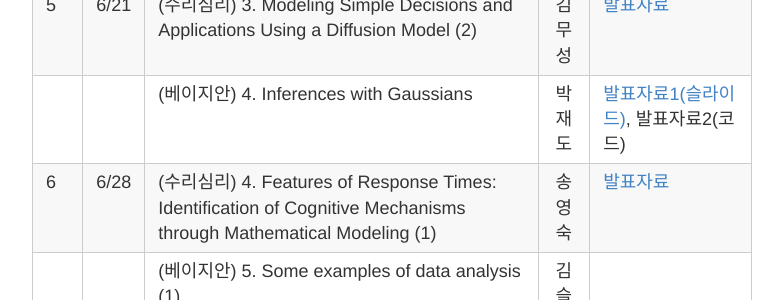
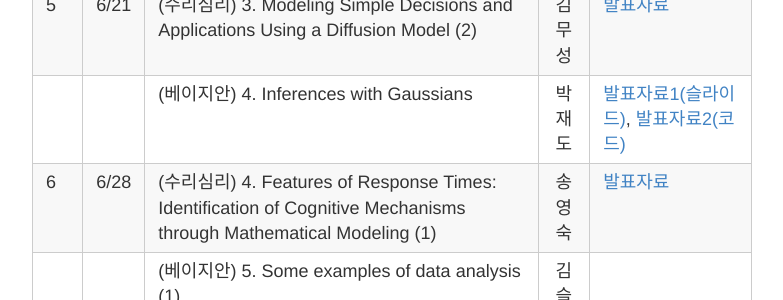
Before and after one commit to psygrammer/coco, a Jekyll site: the page built from _posts/2015-12-29-SCHEDULE.md, in a window 1280 px wide and 900 px high, scrolled down 3103 px. Shown: the part 151-451 px from the top of the window, without its empty margins (248-1031 px from the left). Built offline with Jekyll 4.4.1, drawn with Linux system fonts in a browser that asks for light colours; Markdown is read by kramdown in place of the engine named in the settings; part of the change alters nothing that is shown.

```diff
--- a/_posts/2015-12-29-SCHEDULE.md
+++ b/_posts/2015-12-29-SCHEDULE.md
@@ -57,7 +57,7 @@ title: 스터디 일정 & 커리큘럼 & 발표자료
 |    |     |(베이지안) 3. Inferences with binomials |권갑진|[발표자료1(슬라이드)](https://drive.google.com/file/d/0B3arPndQ9D39UTJmdmxaVDJ4czA/view), [발표자료2(슬라이드)](https://drive.google.com/file/d/0BxU3xhzTXd3kUThIcTBXMC1JalE/view), [발표자료3(코드)](https://github.com/psygrammer/coco/blob/master/part1/bayes/ch03/chapter3_inference_with_binomials.R)  |
 |    |     |(안드로이드 0) 보강 C. 안드로이드 오버뷰  |김슬|[발표자료](https://drive.google.com/file/d/0B_Ekt7icI0htUERGZS1sVlRwREk/view)|
 |  5 |6/21 |(수리심리) 3. Modeling Simple Decisions and Applications Using a Diffusion Model (2)|김무성| [발표자료](http://nbviewer.ipython.org/github/psygrammer/coco/blob/master/part1/compsy/ch03/03_Modeling_Simple_Decision_and_Applications_Using_a_Diffusion_Model.ipynb)|
-|    |     |(베이지안) 4. Inferences with Gaussians |박재도|[발표자료1(슬라이드)](https://drive.google.com/file/d/0BxU3xhzTXd3kRm9ib2phVHo4Nmc/view), 발표자료2(코드) |
+|    |     |(베이지안) 4. Inferences with Gaussians |박재도|[발표자료1(슬라이드)](https://drive.google.com/file/d/0BxU3xhzTXd3kRm9ib2phVHo4Nmc/view), [발표자료2(코드)](https://github.com/psygrammer/coco/blob/master/part1/bayes/ch04/BCM_4.R) |
 |  6 |6/28 |(수리심리) 4. Features of Response Times: Identification of Cognitive Mechanisms through Mathematical Modeling (1)|송영숙| [발표자료](https://drive.google.com/file/d/0B5IxhQCsG-OIN3JxaDlxd2l4dmc/view)|
 |    |     |(베이지안) 5. Some examples of data analysis (1) |김슬| |
 |    |     |(안드로이드 1)  Lesson 2: Create Interactive Apps with Java |김성근|[발표자료](https://drive.google.com/file/d/0B_Ekt7icI0htMEZKLTRIYl9QRUE/view)|
```
